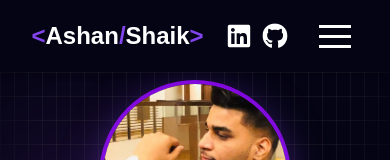
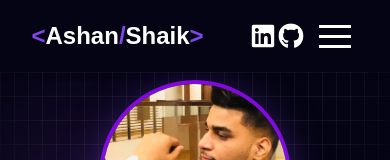
Before and after one commit to ashu1144/portfolio-website, a React (Vite) app: page / in a window 390 px wide. Shown: the top 160 px of the page. Built offline with nearby package versions, Linux system fonts and the light colour scheme.

Commit message:
animation added navbar fix

```diff
--- a/package.json
+++ b/package.json
@@ -15,6 +15,8 @@
   "dependencies": {
     "@emailjs/browser": "^4.4.1",
     "@tailwindcss/vite": "^4.1.11",
+    "framer-motion": "^12.23.0",
+    "gsap": "^3.13.0",
     "hamburger-react": "^2.5.2",
     "prop-types": "^15.8.1",
     "react": "^19.1.0",
--- a/src/Components/About.jsx
+++ b/src/Components/About.jsx
@@ -2,6 +2,7 @@ import React from "react";
 import Tilt from "react-parallax-tilt";
 import { Typewriter } from "react-simple-typewriter";
 import img1 from '../assets/img1.jpg'
+import { motion } from 'framer-motion';
 
 export const About = () => {
   return (
@@ -61,7 +62,14 @@ export const About = () => {
           </a>
         </div>
         {/* Right Side */}
-        <div className="md:w-1/2 flex justify-center md:justify-end">
+        <motion.div
+        initial={{y:-50 , opacity:0}}
+        animate={{y:0 , opacity:1}}
+        transition={{duration:1 ,ease:"easeInOut"}}
+
+
+
+        className="md:w-1/2 flex justify-center md:justify-end">
           <Tilt
             className="w-48 h-48 sm:w-64 sm:h-64 md:w-[30rem] md:h-[30rem] border-4 border-purple-700 rounded-full"
             tiltMaxAngleX={20}
@@ -78,7 +86,7 @@ export const About = () => {
               className="w-full h-full rounded-full object-cover drop-shadow-[0_10px_20px_rgba(130,69,236,0.5)]"
             />
           </Tilt>
-        </div>
+        </motion.div>
       </div>
     </section>
   );
--- a/src/Components/Education.jsx
+++ b/src/Components/Education.jsx
@@ -30,7 +30,7 @@ export const Education = () => {
             }`}
           >
             {/* Timeline Circle */}
-            <div className="absolute sm:left-[0vw] left-0 transform -translate-x-1/2 bg-gray-400 border-4 border-[#8245ec] w-12 h-12 sm:w-16 sm:h-16 rounded-full flex justify-center items-center z-10">
+            <div className="absolute sm:left-[33.8vw] left-0 transform -translate-x-1/2 bg-gray-400 border-4 border-[#8245ec] w-12 h-12 sm:w-16 sm:h-16 rounded-full flex justify-center items-center z-10">
               <img
                 src={edu.img}
                 alt={edu.school}
@@ -41,7 +41,7 @@ export const Education = () => {
             {/* Content Section */}
             <div
               className={`w-full sm:max-w-md p-4 sm:p-8 rounded-2xl border border-white bg-gray-900 backdrop-blur-md shadow-[0_0_20px_1px_rgba(130,69,236,0.3)] ${
-                index % 2 === 0 ? "sm:ml-0" : "sm:mr-0"
+                index % 2 === 0 ? "sm:ml-[1vw]" : "sm:mr-[1vw]"
               } sm:ml-44 sm:mr-44 ml-8 transform transition-transform duration-300 hover:scale-105`}
             >
               {/* Flex container for image and text */}
--- a/src/Components/Navbar.jsx
+++ b/src/Components/Navbar.jsx
@@ -1,47 +1,37 @@
 import React, { useEffect, useState } from "react";
 import { FaLinkedin } from "react-icons/fa6";
 import { FaGithub } from "react-icons/fa";
-import Hamburger from 'hamburger-react'
+import Hamburger from "hamburger-react";
 
 export const Navbar = () => {
-
-    const tags = [
+  const tags = [
     { id: "about", label: "About" },
     { id: "skills", label: "Skills" },
     { id: "project", label: "Project" },
     { id: "education", label: "Education" },
   ];
 
-  const [isScrolled , setIscrolled ] = useState(false)
-  const [isOpen, setOpen] = useState(false)
-  const [lastScrolled , SetlastScrolled] = useState(window.scrollY)
-
-
+  const [isScrolled, setIscrolled] = useState(false);
+  const [isOpen, setOpen] = useState(false);
+  const [lastScrolled, SetlastScrolled] = useState(window.scrollY);
 
   useEffect(() => {
-    const handelscroll =()=>{
+    const handelscroll = () => {
+      if (window.scrollY > 50) {
+        setIscrolled(true);
+      } else {
+        setIscrolled(false);
+      }
+      if (window.scrollY > lastScrolled) {
+        setOpen(false);
+      }
 
-        if(window.scrollY>50){
-            setIscrolled(true)
-        }
-        else{
-            setIscrolled(false)
-        }
-        if(window.scrollY>lastScrolled){
-            setOpen(false)
-        }
+      SetlastScrolled(window.scrollY);
+    };
 
-        SetlastScrolled(window.scrollY)
-
-
-    }
-
-    window.addEventListener("scroll",handelscroll)
-    return () =>
-    window.removeEventListener('scroll',handelscroll)
-
-  }, [])
-
+    window.addEventListener("scroll", handelscroll);
+    return () => window.removeEventListener("scroll", handelscroll);
+  }, []);
 
   const handleMenuItemClick = (sectionId) => {
     const section = document.getElementById(sectionId);
@@ -50,15 +40,15 @@ export const Navbar = () => {
     }
   };
 
-
-
-
   return (
-    <div className={`fixed top-0 w-full z-50 transition duration-1000  ${
-        isScrolled ? "bg-transparent " : "bg-[#050414] bg-opacity-50 backdrop-blur-md shadow-md"
-      }`}>
+    <div
+      className={`fixed top-0 w-full z-50 transition duration-1000  ${
+        isScrolled
+          ? "bg-transparent "
+          : "bg-[#050414] bg-opacity-50 backdrop-blur-md shadow-md"
+      }`}
+    >
       <div className="flex items-center w-[90%] m-auto justify-between p-3  text-white ">
-
         <div className="text-2xl font-semibold cursor-pointer">
           <span className="text-[#8245ec]">&lt;</span>
           <span className="text-white">Ashan</span>
@@ -67,42 +57,62 @@ export const Navbar = () => {
           <span className="text-[#8245ec]">&gt;</span>
         </div>
 
-
         {/* pc */}
         <div className="hidden gap-5 text-white md:flex cursor-pointer">
           {tags.map((tag, index) => (
-            <a key={tag.id} onClick={()=>handleMenuItemClick(tag.id)} className="hover:text-[#8245ec]">{tag.id}</a>
+            <a
+              key={tag.id}
+              onClick={() => handleMenuItemClick(tag.id)}
+              className="hover:text-[#8245ec]"
+            >
+              {tag.id}
+            </a>
           ))}
         </div>
 
-        <div className="flex gap-5">
-          <a href="http://www.linkedin.com/in/shaik-mohammad-ashan-b7a864322"
-          ><FaLinkedin className="scale-160  hover:hover:opacity-50 " /></a>
+        <div className="hidden md:flex gap-5">
+          <a href="http://www.linkedin.com/in/shaik-mohammad-ashan-b7a864322">
+            <FaLinkedin className="scale-160  hover:hover:opacity-50 " />
+          </a>
 
           <a href="https://github.com/ashu1144">
             <FaGithub className="scale-160 hover:opacity-50" />
           </a>
-
         </div>
 
         {/* mobile */}
-        <div className="md:hidden">
-            <Hamburger toggled={isOpen} toggle={setOpen}/>
+        <div className="md:hidden flex flex-row gap-3 justify-center items-center">
+          <a href="http://www.linkedin.com/in/shaik-mohammad-ashan-b7a864322">
+            <FaLinkedin className="scale-160  hover:hover:opacity-50 " />
+          </a>
+
+          <a href="https://github.com/ashu1144">
+            <FaGithub className="scale-160 hover:opacity-50" />
+          </a>
+          <Hamburger toggled={isOpen} toggle={setOpen} />
         </div>
-
-
       </div>
 
-      <div  className={`transition-opacity duration-1000 ease-in-out absolute bg-[#050414] bg-opacity-50 backdrop-blur-md shadow-md w-full
-    ${isOpen ? "opacity-100 pointer-events-auto" : "opacity-0 pointer-events-none"}`}>
-         <div className="flex flex-col items-center text-white ">
+      <div
+        className={`transition-opacity duration-1000 ease-in-out absolute bg-[#050414] bg-opacity-50 backdrop-blur-md shadow-md w-full
+    ${
+      isOpen
+        ? "opacity-100 pointer-events-auto"
+        : "opacity-0 pointer-events-none"
+    }`}
+      >
+        <div className="flex flex-col items-center text-white ">
           {tags.map((tag, index) => (
-            <a  className="text-2xl p-5 underline capitalize cursor-pointer" key={tag.labe} onClick={()=>handleMenuItemClick(tag.id)}>{tag.label}</a>
+            <a
+              className="text-2xl p-5 underline capitalize cursor-pointer"
+              key={tag.labe}
+              onClick={() => handleMenuItemClick(tag.id)}
+            >
+              {tag.label}
+            </a>
           ))}
         </div>
-
-        </div>
-
+      </div>
     </div>
   );
 };
--- a/src/Components/Skills.jsx
+++ b/src/Components/Skills.jsx
@@ -1,10 +1,13 @@
 import React from "react";
 import { SkillsInfo } from "../constants";
 import Tilt from "react-parallax-tilt";
+import { motion } from 'framer-motion';
 
 
 
 function Skills() {
+  const isTabletOrSmaller = window.innerWidth < 750;
+
   return (
     <div
       id="skills"
@@ -24,7 +27,11 @@ function Skills() {
       {/* Skill Categories */}
       <div className="flex flex-wrap gap-1 lg:gap-5 py-10 justify-between">
         {SkillsInfo.map((category) => (
-          <div
+          <motion.div
+          initial={{ scale: isTabletOrSmaller ? "-80%":"150%" , opacity:0, y:50 }}
+          whileInView={{ scale: "100%", opacity:1 , y:0 }}
+          viewport={{ once: true, amount: 0.2 }}
+          transition={{ duration: 0.6, ease: 'easeOut' }}
             key={category.title}
             className="bg-gray-900 backdrop-blur-md px-6 sm:px-10 py-8 sm:py-6 mb-10 w-full sm:w-[48%] rounded-2xl border border-white
           shadow-[0_0_20px_1px_rgba(130,69,236,0.3)]"
@@ -61,7 +68,7 @@ function Skills() {
                 ))}
               </div>
             </Tilt>
-          </div>
+          </motion.div>
         ))}
       </div>
     </div>
```
Also changed, not shown: src/Components/Projects.jsx (+32 -42 lines), 1 other file (tests, documents, lock files or other folders).
